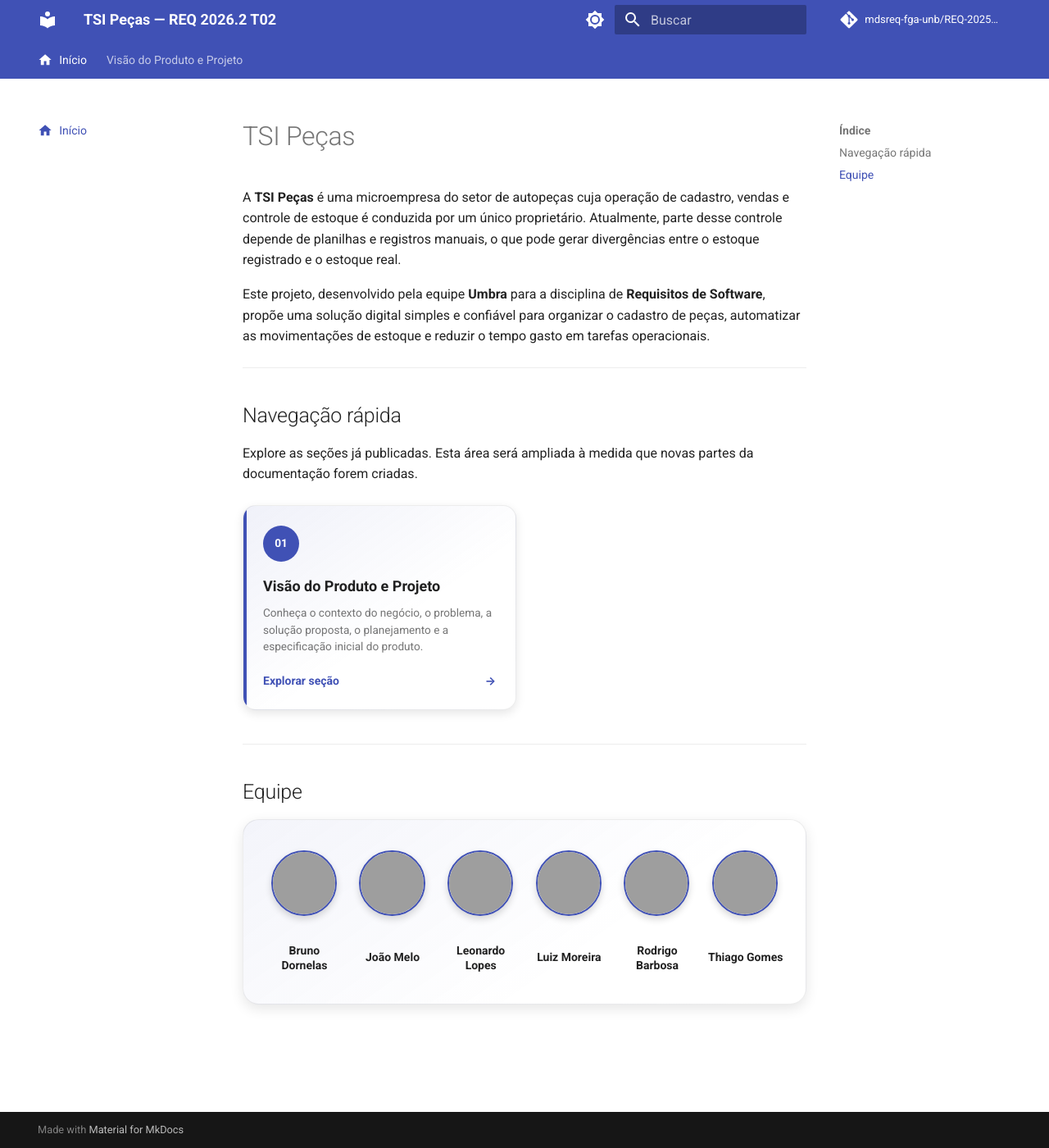
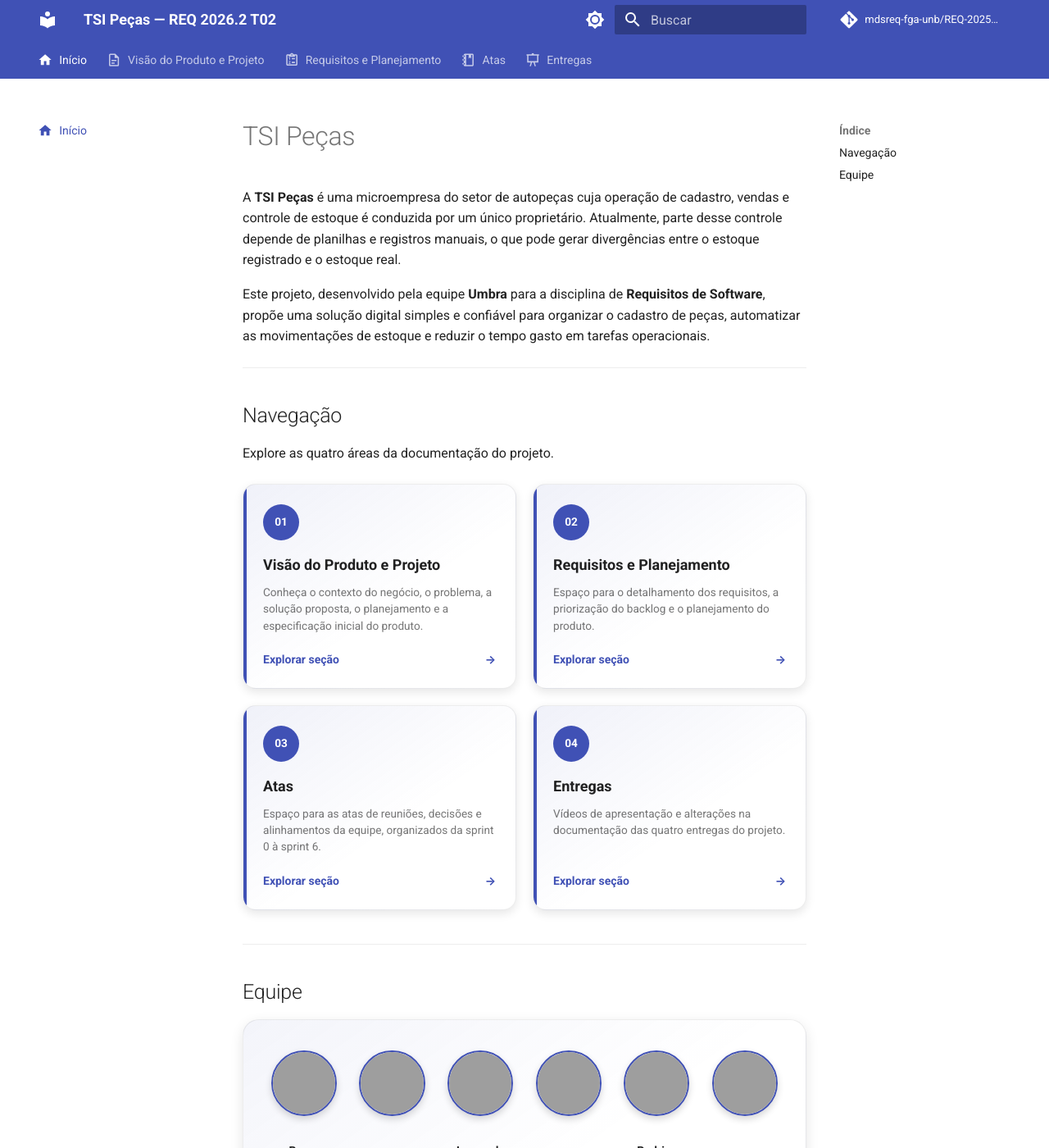
Before and after one commit to mdsreq-fga-unb/REQ-202562-T02-TSI-AutoPecas, an MkDocs documentation site: the page built from docs/index.md, in a window 1280 px wide and 1400 px high, cut to the strip 0-1400 px from the top of the window. Shown: the whole strip at 82% size. Built offline with MkDocs 1.6.1 and Material for MkDocs 9.7.7, drawn with Linux system fonts in a browser that asks for light colours; comment, search, counter and statistics services are not loaded; grey boxes are pictures that could not be loaded.

Commit message:
docs: adiciona estruturação de novas abas essenciais

```diff
--- a/docs/assets/stylesheets/custom.css
+++ b/docs/assets/stylesheets/custom.css
@@ -73,6 +73,21 @@
   color: var(--md-primary-fg-color);
   font-size: 0.7rem;
   font-weight: 700;
+}
+
+/* Entregas: estado dos cards de navegação. */
+.md-typeset .delivery-status {
+  display: inline-flex;
+  align-self: flex-start;
+  margin-top: 0.8rem;
+  padding: 0.25rem 0.6rem;
+  border: 1px solid var(--md-default-fg-color--lightest);
+  border-radius: 999px;
+  background-color: var(--md-code-bg-color);
+  color: var(--md-default-fg-color--light);
+  font-size: 0.65rem;
+  font-weight: 600;
+  line-height: 1.5;
 }
 
 .team-panel {
--- a/docs/index.md
+++ b/docs/index.md
@@ -10,15 +10,33 @@ Este projeto, desenvolvido pela equipe **Umbra** para a disciplina de **Requisit
 
 ---
 
-## Navegação rápida
+## Navegação
 
-Explore as seções já publicadas. Esta área será ampliada à medida que novas partes da documentação forem criadas.
+Explore as quatro áreas da documentação do projeto.
 
 <div class="section-grid">
   <a class="section-card" href="visao-produto/">
     <span class="section-card__number" aria-hidden="true">01</span>
     <span class="section-card__title">Visão do Produto e Projeto</span>
     <span class="section-card__description">Conheça o contexto do negócio, o problema, a solução proposta, o planejamento e a especificação inicial do produto.</span>
+    <span class="section-card__action">Explorar seção <span aria-hidden="true">→</span></span>
+  </a>
+  <a class="section-card" href="requisitos-e-planejamento/">
+    <span class="section-card__number" aria-hidden="true">02</span>
+    <span class="section-card__title">Requisitos e Planejamento</span>
+    <span class="section-card__description">Espaço para o detalhamento dos requisitos, a priorização do backlog e o planejamento do produto.</span>
+    <span class="section-card__action">Explorar seção <span aria-hidden="true">→</span></span>
+  </a>
+  <a class="section-card" href="atas/">
+    <span class="section-card__number" aria-hidden="true">03</span>
+    <span class="section-card__title">Atas</span>
+    <span class="section-card__description">Espaço para as atas de reuniões, decisões e alinhamentos da equipe, organizados da sprint 0 à sprint 6.</span>
+    <span class="section-card__action">Explorar seção <span aria-hidden="true">→</span></span>
+  </a>
+  <a class="section-card" href="entregas/">
+    <span class="section-card__number" aria-hidden="true">04</span>
+    <span class="section-card__title">Entregas</span>
+    <span class="section-card__description">Vídeos de apresentação e alterações na documentação das quatro entregas do projeto.</span>
     <span class="section-card__action">Explorar seção <span aria-hidden="true">→</span></span>
   </a>
 </div>
--- a/mkdocs.yml
+++ b/mkdocs.yml
@@ -73,3 +73,20 @@ nav:
           - Backlog de produto: visao-produto/backlog-de-produto.md
       - Evolução do Projeto:
           - Lições aprendidas: visao-produto/licoes-aprendidas.md
+  - Requisitos e Planejamento:
+      - requisitos-e-planejamento/index.md
+  - Atas:
+      - atas/index.md
+      - Sprint 0: atas/sprint-0.md
+      - Sprint 1: atas/sprint-1.md
+      - Sprint 2: atas/sprint-2.md
+      - Sprint 3: atas/sprint-3.md
+      - Sprint 4: atas/sprint-4.md
+      - Sprint 5: atas/sprint-5.md
+      - Sprint 6: atas/sprint-6.md
+  - Entregas:
+      - entregas/index.md
+      - Entrega 1: entregas/entrega-1.md
+      - Entrega 2: entregas/entrega-2.md
+      - Entrega 3: entregas/entrega-3.md
+      - Entrega 4: entregas/entrega-4.md
```
Also changed, not shown: docs/atas/index.md (added, +4 -0 lines), docs/entregas/entrega-1.md (added, +15 -0 lines), docs/entregas/entrega-2.md (added, +15 -0 lines), docs/entregas/entrega-3.md (added, +15 -0 lines), docs/entregas/entrega-4.md (added, +15 -0 lines), docs/entregas/index.md (added, +44 -0 lines), docs/requisitos-e-planejamento/index.md (added, +4 -0 lines), docs/visao-produto/index.md (+4 -0 lines), docs/atas/sprint-0.md (added), docs/atas/sprint-1.md (added), docs/atas/sprint-2.md (added), docs/atas/sprint-3.md (added), docs/atas/sprint-4.md (added), docs/atas/sprint-5.md (added), 1 more files.
